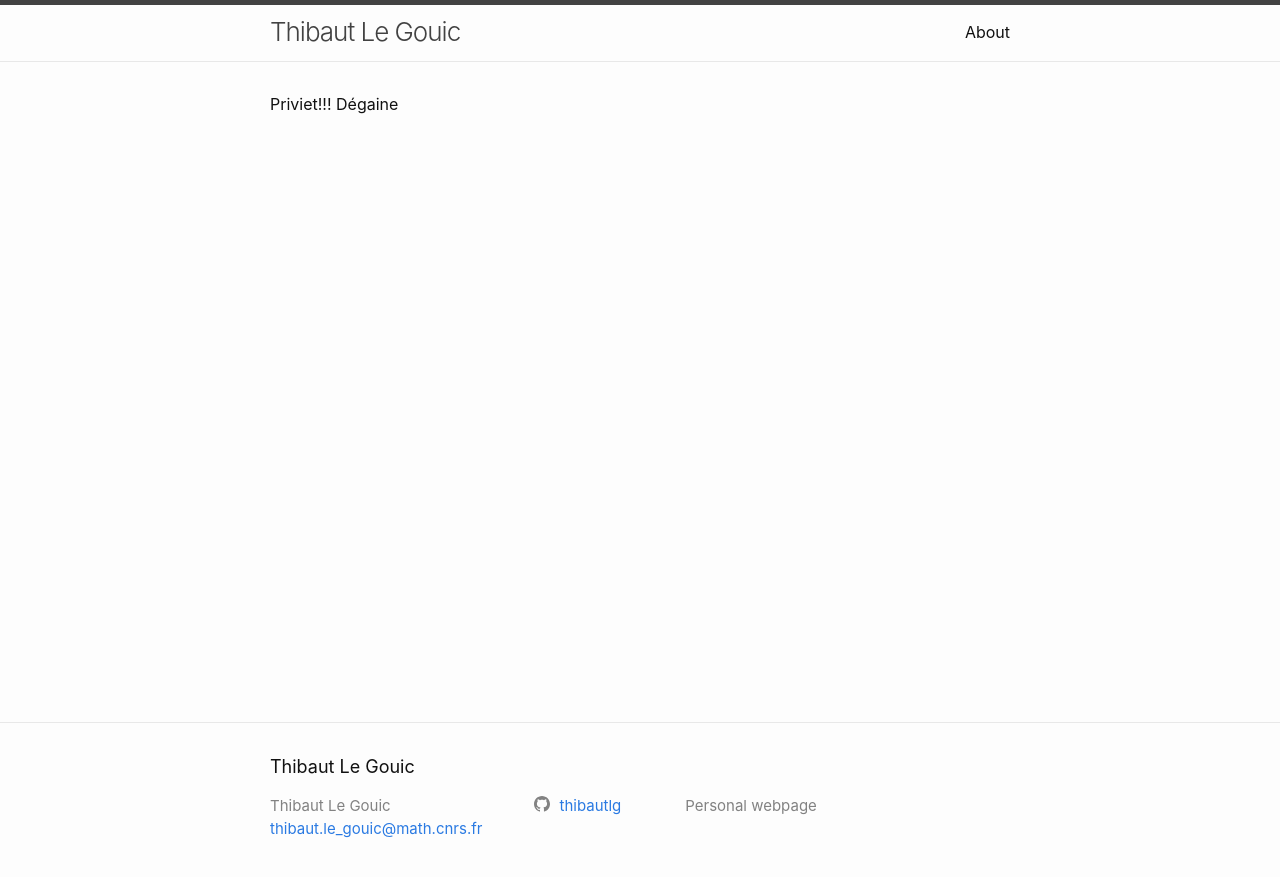
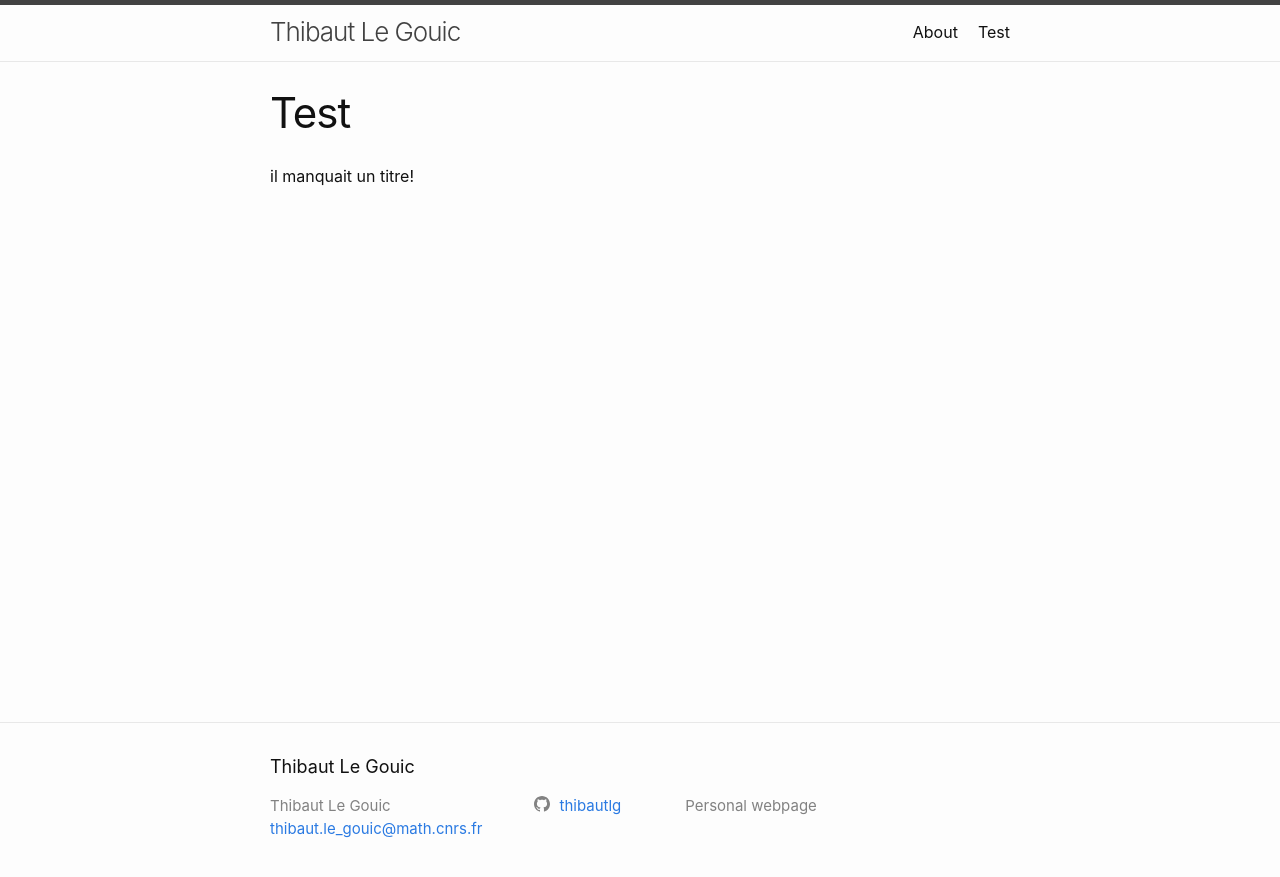
Before and after one commit to ThibautLG/thibautlg.github.io, a Jekyll site: the page built from test.md, in a window 1280 px wide. Shown: the top 877 px of the page. Built offline with Jekyll 4.4.1, drawn with Linux system fonts in a browser that asks for light colours.

Commit message:
Autocommit

```diff
--- a/Gemfile
+++ b/Gemfile
@@ -20,6 +20,7 @@ gem "jekyll", "~> 3.8.6"
 # If you have any plugins, put them here!
 group :jekyll_plugins do
   gem "jekyll-feed", "~> 0.6"
+  gem "jekyll-seo-tag", "~> 2.1"
 end
 
 # Windows does not include zoneinfo files, so bundle the tzinfo-data gem
--- a/_config.yml
+++ b/_config.yml
@@ -25,6 +25,7 @@ github_username:  thibautlg
 markdown: kramdown
 plugins:
   - jekyll-feed
+  - jekyll-seo-tag
 
 # Exclude from processing.
 # The following items will not be processed, by default. Create a custom list
--- a/test.md
+++ b/test.md
@@ -1,5 +1,6 @@
 ---
-layout: home
+layout: page
+title: Test
+permalink: /test/
 ---
-Priviet!!!
-Dégaine
+il manquait un titre!
```
Also changed, not shown: Gemfile.lock, 6 other files.
